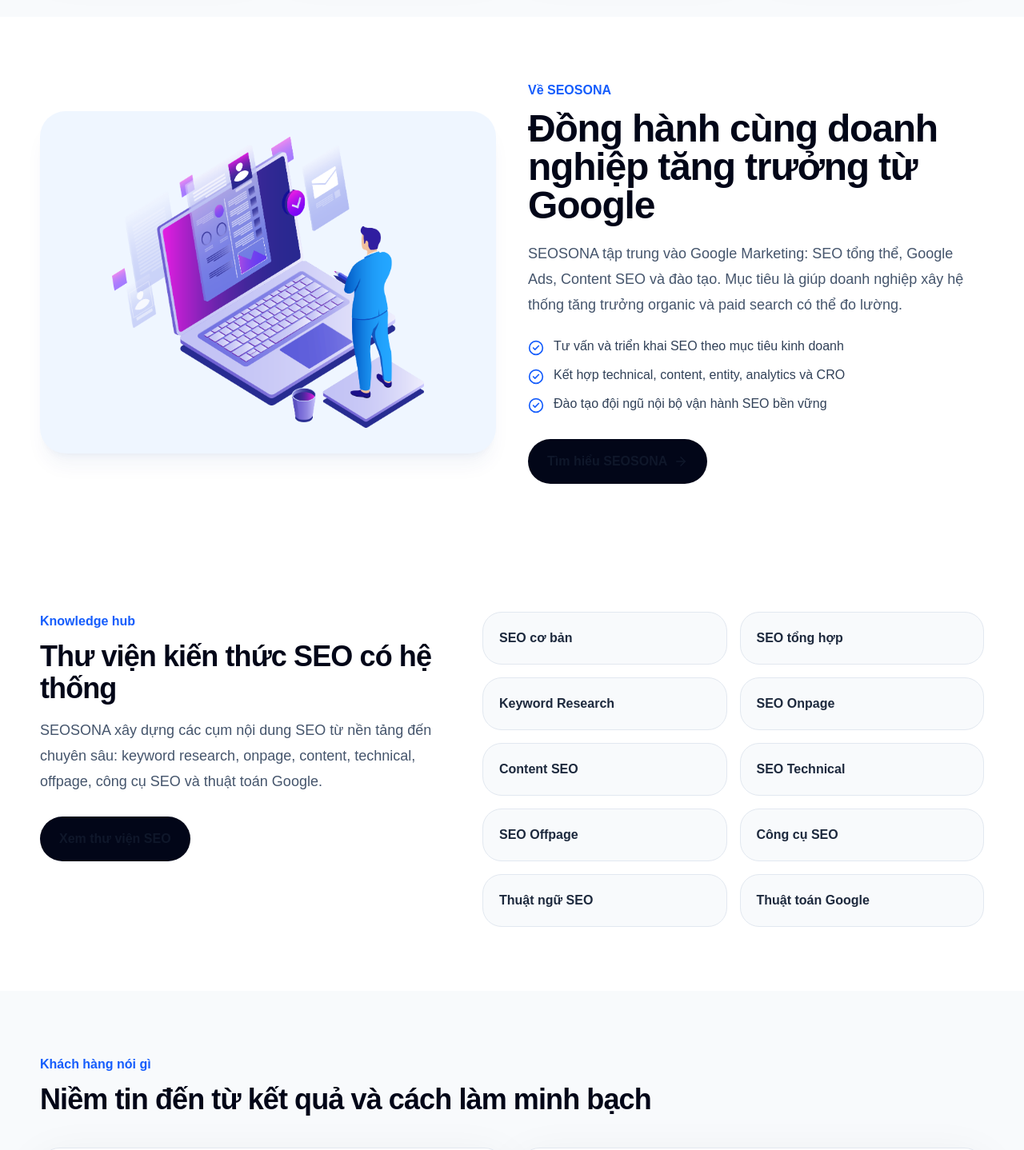
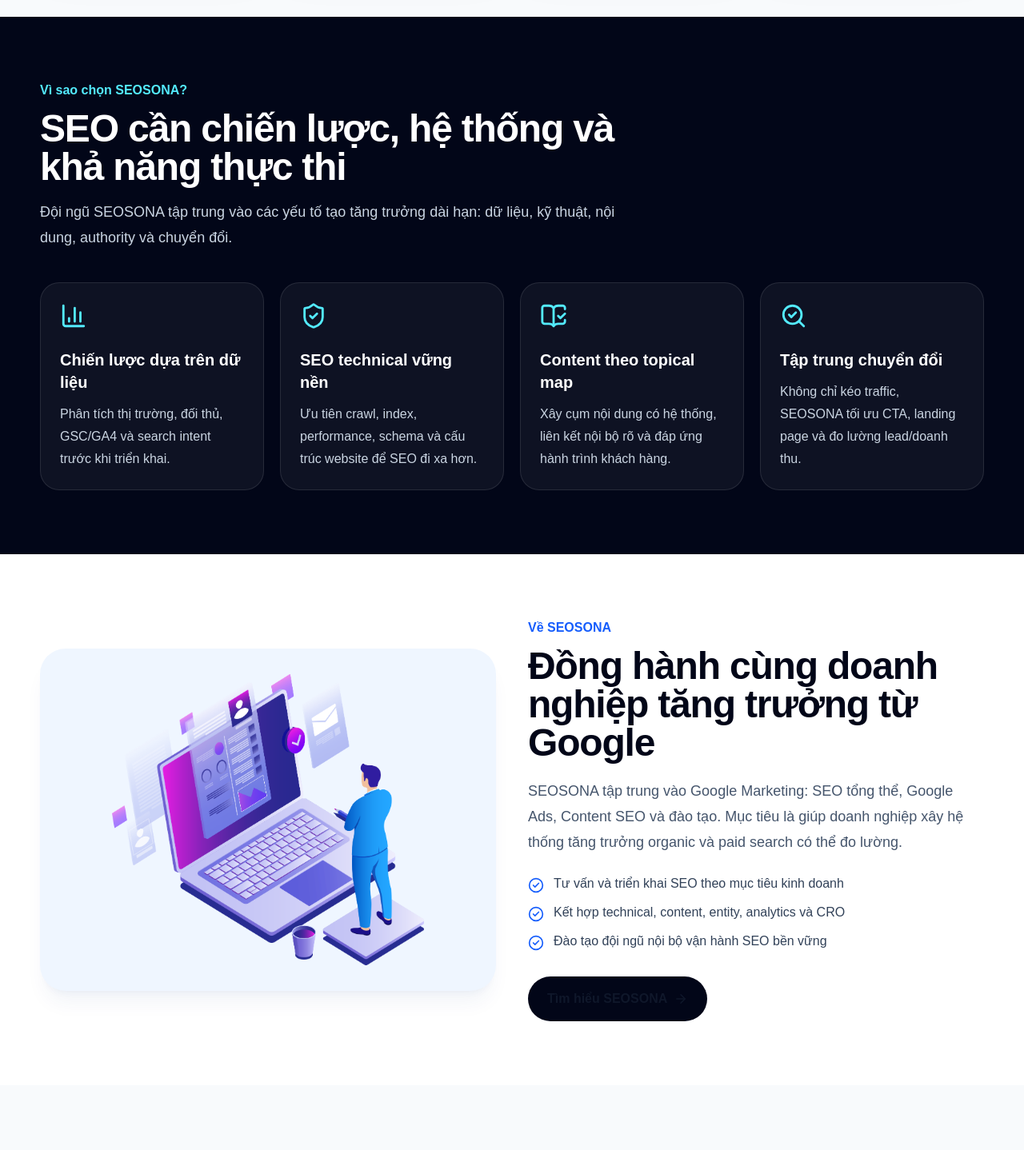
Before and after one commit to LongLeo287/SEOSONA, a Next.js app: page / in a window 1280 px wide. Shown: the part 2480-3918 px from the top of the page at 80% size. Built offline with nearby package versions, Linux system fonts and the light colour scheme.

Commit message:
feat: enrich homepage with trust and case study sections

```diff
--- a/app/page.tsx
+++ b/app/page.tsx
@@ -1,10 +1,12 @@
 import { AboutPreview } from "@/components/sections/AboutPreview";
+import { CaseStudyPreview } from "@/components/sections/CaseStudyPreview";
 import { ClientLogoGrid } from "@/components/sections/ClientLogoGrid";
 import { FeaturedPosts } from "@/components/sections/FeaturedPosts";
 import { Hero } from "@/components/sections/Hero";
 import { PressLogoGrid } from "@/components/sections/PressLogoGrid";
 import { Services } from "@/components/sections/Services";
 import { Testimonials } from "@/components/sections/Testimonials";
+import { WhyChoose } from "@/components/sections/WhyChoose";
 import Link from "next/link";
 
 const hubs = [
@@ -17,7 +19,9 @@
       <Hero />
       <ClientLogoGrid />
       <Services />
+      <WhyChoose />
       <AboutPreview />
+      <CaseStudyPreview />
       <section className="bg-white py-20">
         <div className="container grid gap-10 lg:grid-cols-[.9fr_1.1fr]">
           <div>
```
